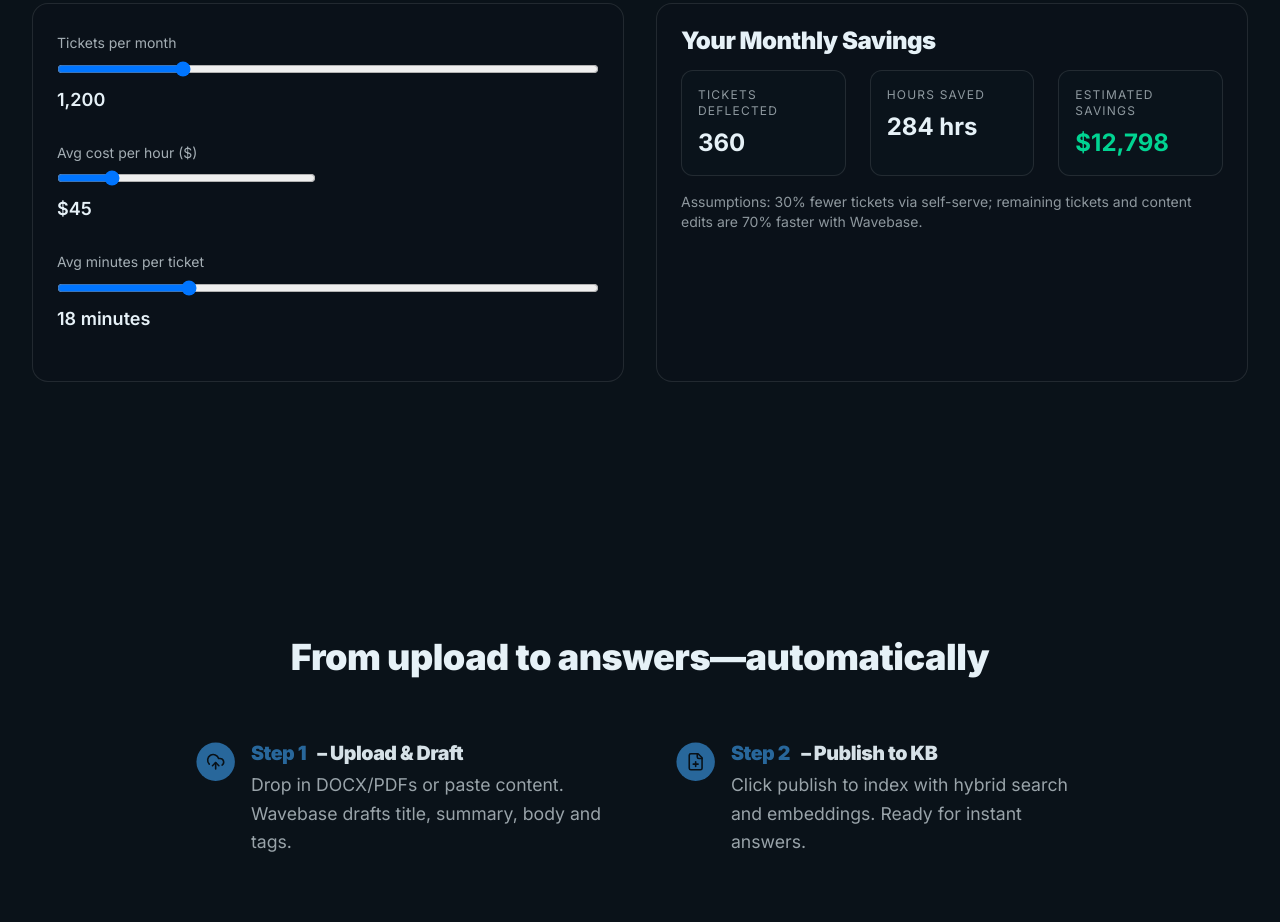
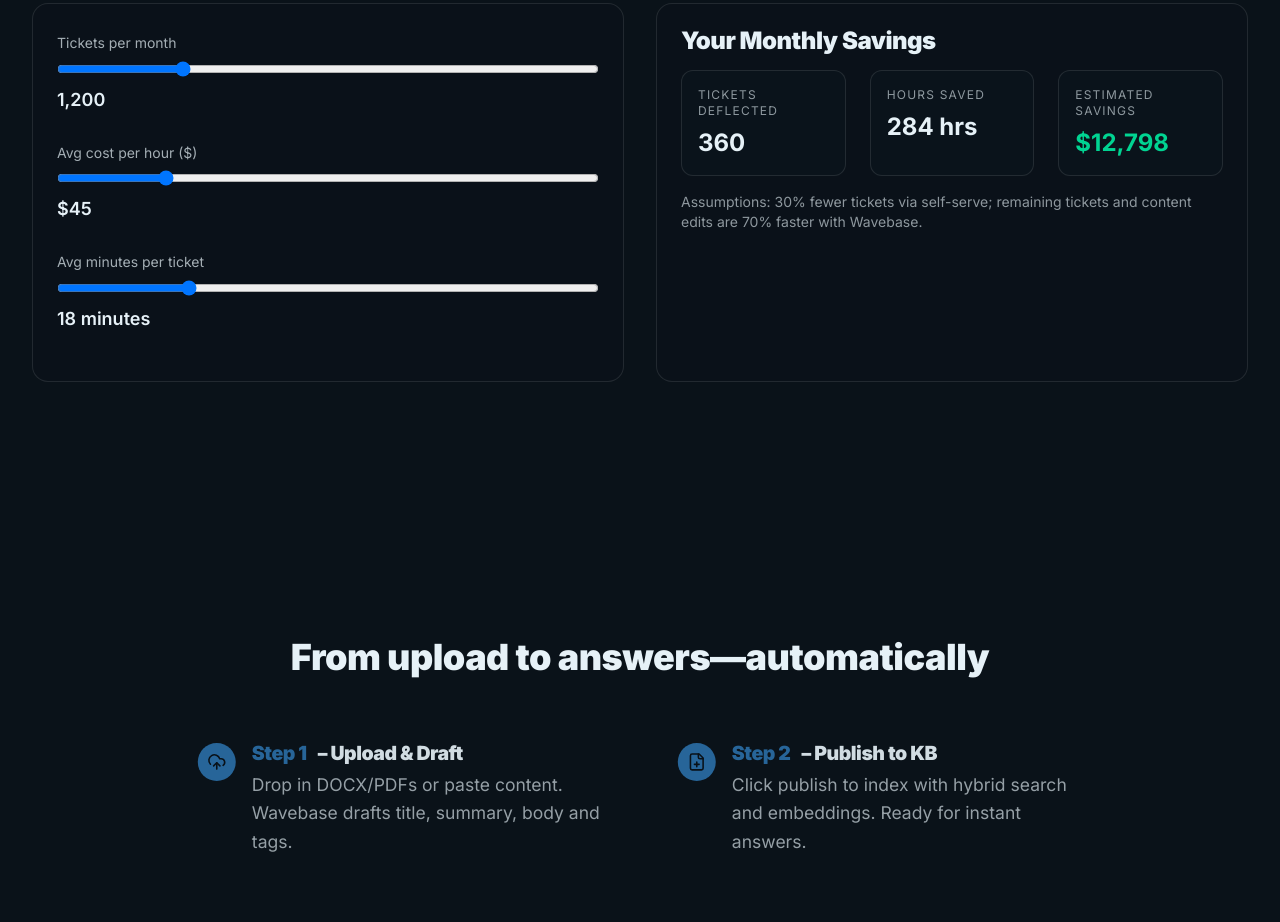
Before and after one commit to gsingh7/ticketing-cms-landing, a Next.js app: page / in a window 1280 px wide. Shown: the part 2300-3222 px from the top of the page. Built offline with nearby package versions, Linux system fonts and the light colour scheme.

Commit message:
Update favicon and refactor layout in HowItWorks and ScreenshotsGallery components. Enhance GradientBackground to prevent pointer events.

```diff
--- a/components/sections/HowItWorks.tsx
+++ b/components/sections/HowItWorks.tsx
@@ -59,16 +59,11 @@
   const scale = useTransform(scrollYProgress, [0, 1], [0.8, 1]);
   const opacity = useTransform(scrollYProgress, [0, 1], [0.3, 1]);
 
-  // Place step 2 in the right column
-  const isRightColumn = index === 1;
-
   return (
     <motion.div
       ref={targetRef}
       style={{ opacity, scale }}
-      className={`relative flex items-start ${
-        isRightColumn ? "md:col-start-2" : ""
-      } ${index === 2 ? "md:col-span-2 max-w-md mx-auto" : ""}`}
+      className="relative flex items-start"
     >
       {/* Icon Circle */}
       <div className="mr-4 flex-shrink-0">
--- a/components/sections/ScreenshotsGallery.tsx
+++ b/components/sections/ScreenshotsGallery.tsx
@@ -56,7 +56,7 @@
               </div>
             </div>
 
-            <div className="mb-6 grid grid-cols-2 gap-6">
+            <div className="mb-6">
               <div>
                 <label className="text-sm text-foreground/70">
                   Avg cost per hour ($)
--- a/components/ui/gradient-background.tsx
+++ b/components/ui/gradient-background.tsx
@@ -37,7 +37,7 @@
     return (
       <div
         className={cn(
-          "fixed inset-0 z-[-1] overflow-hidden",
+          "fixed inset-0 z-[-1] overflow-hidden pointer-events-none",
           animate && "animate-gradient-slow",
           className
         )}
@@ -83,7 +83,7 @@
   return (
     <div
       className={cn(
-        "fixed inset-0 z-[-1] overflow-hidden",
+        "fixed inset-0 z-[-1] overflow-hidden pointer-events-none",
         animate && "animate-gradient-slow",
         className
       )}
```
Also changed, not shown: 1 other file (tests, documents, lock files or other folders).
